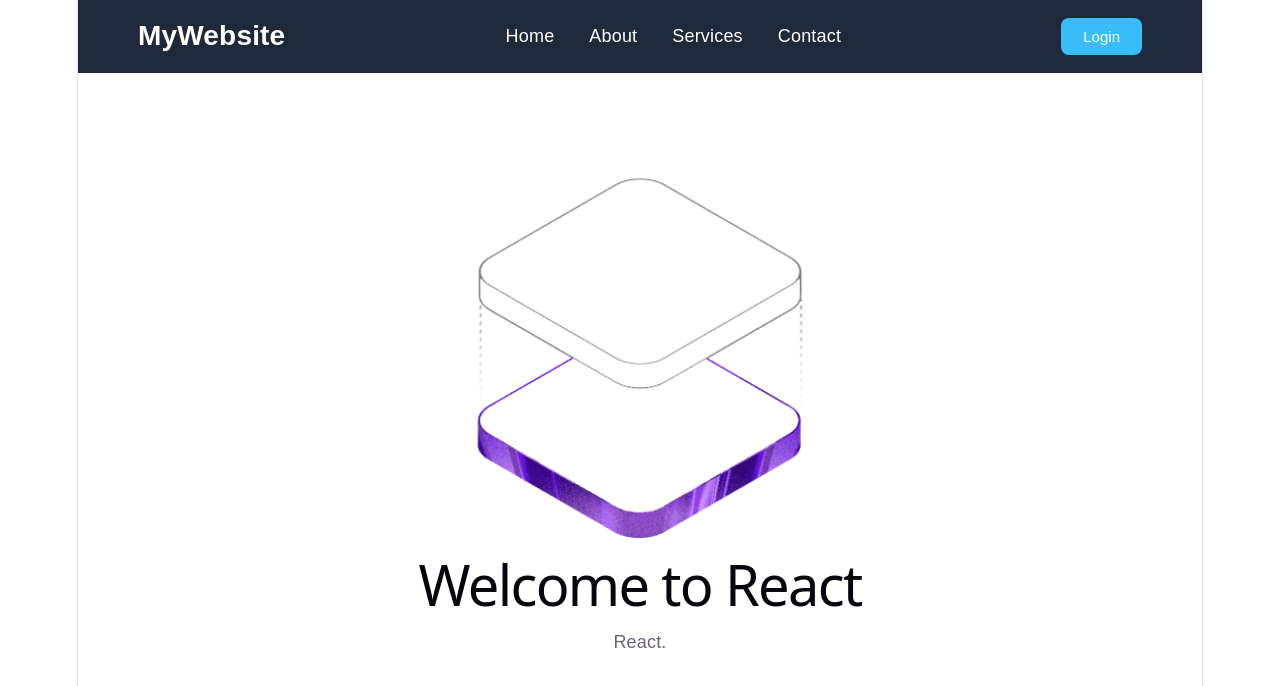
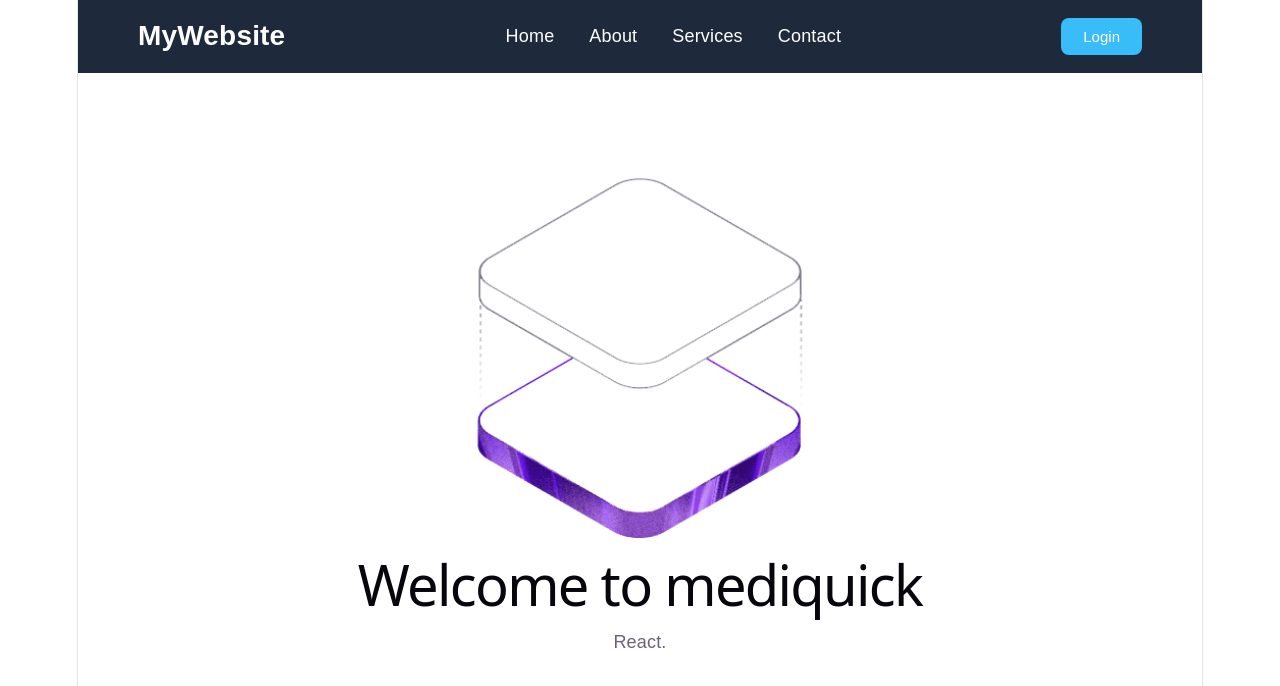
Before and after one commit to PanwalaKhadija20/MediQuick, a React (Vite) app: page / in a window 1280 px wide. Shown: the top 686 px of the page. Built offline with nearby package versions, Linux system fonts and the light colour scheme.

Commit message:
h2 changed

```diff
--- a/src/App.jsx
+++ b/src/App.jsx
@@ -10,7 +10,7 @@ function App() {
       <div className="hero">
         <img src={heroImg} alt="Hero" className="hero-img" />
 
-        <h1>Welcome to React</h1>
+        <h1>Welcome to mediquick </h1>
 
         <p> React.</p>
       </div>
```
